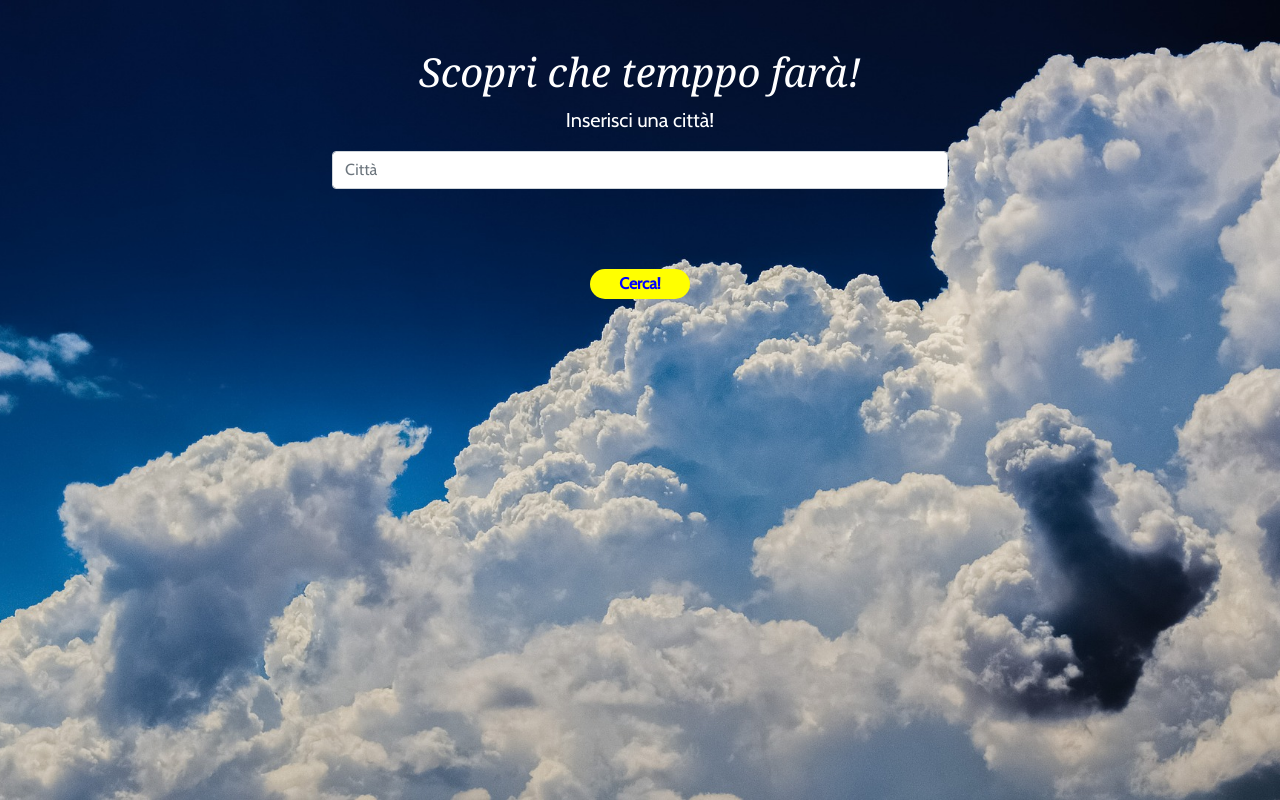
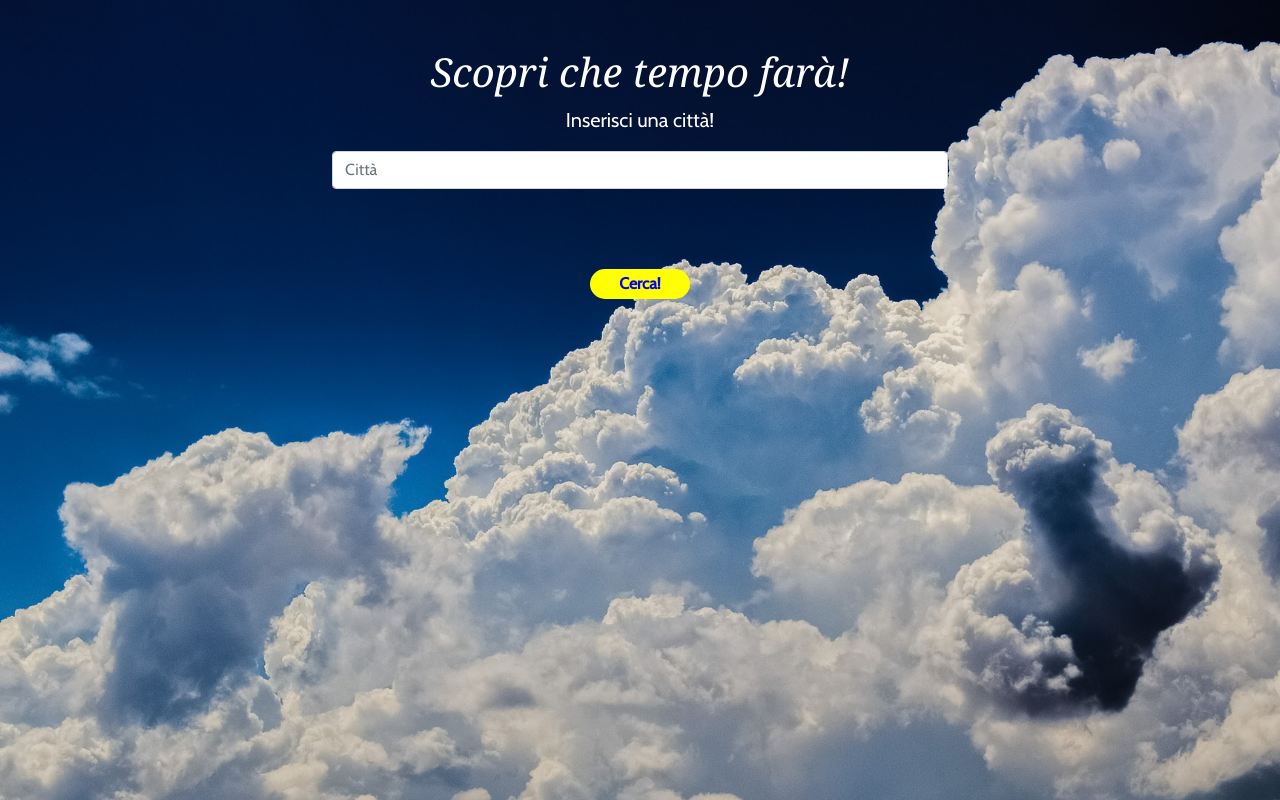
Before and after one commit to LaviniaDodu/Weather, a plain HTML site: page index.html in a window 1280 px wide. Drawn offline with nearby package versions, Linux system fonts and the light colour scheme.

Commit message:
Update index.html
Typo correction

```diff
--- a/index.html
+++ b/index.html
@@ -17,7 +17,7 @@
         <div class="row justify-content-center">
             <div class="col-12 col-md-6 text-center my-5">
                 <div class="search">
-                    <h1><i class="fas fa-cloud-sun"></i> Scopri che temppo farà!</h1>
+                    <h1><i class="fas fa-cloud-sun"></i> Scopri che tempo farà!</h1>
                     <p class="lead">Inserisci una città!</p>
                     <input type="text" id="searchUser" class="form-control" placeholder="Città">
                 </div>
```
